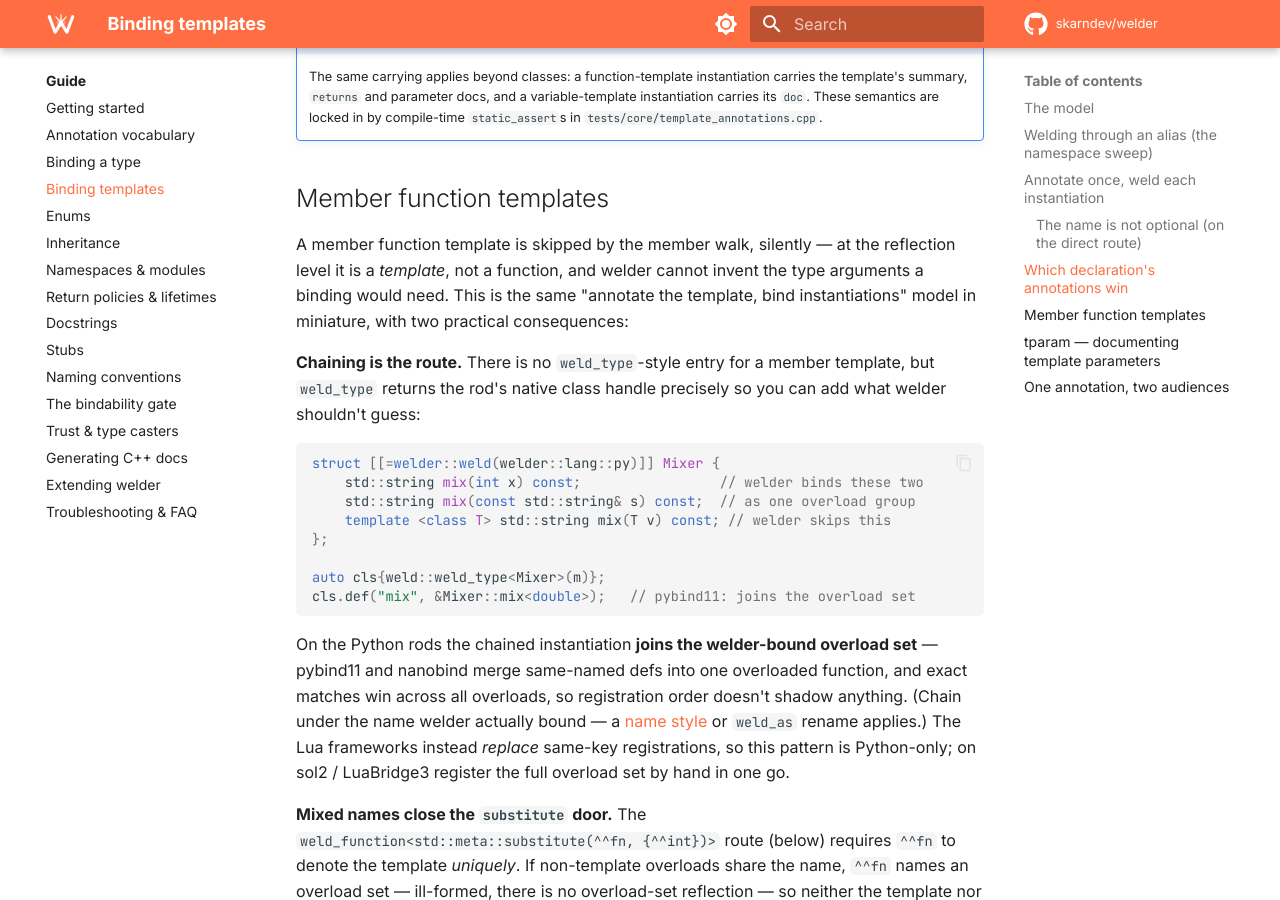
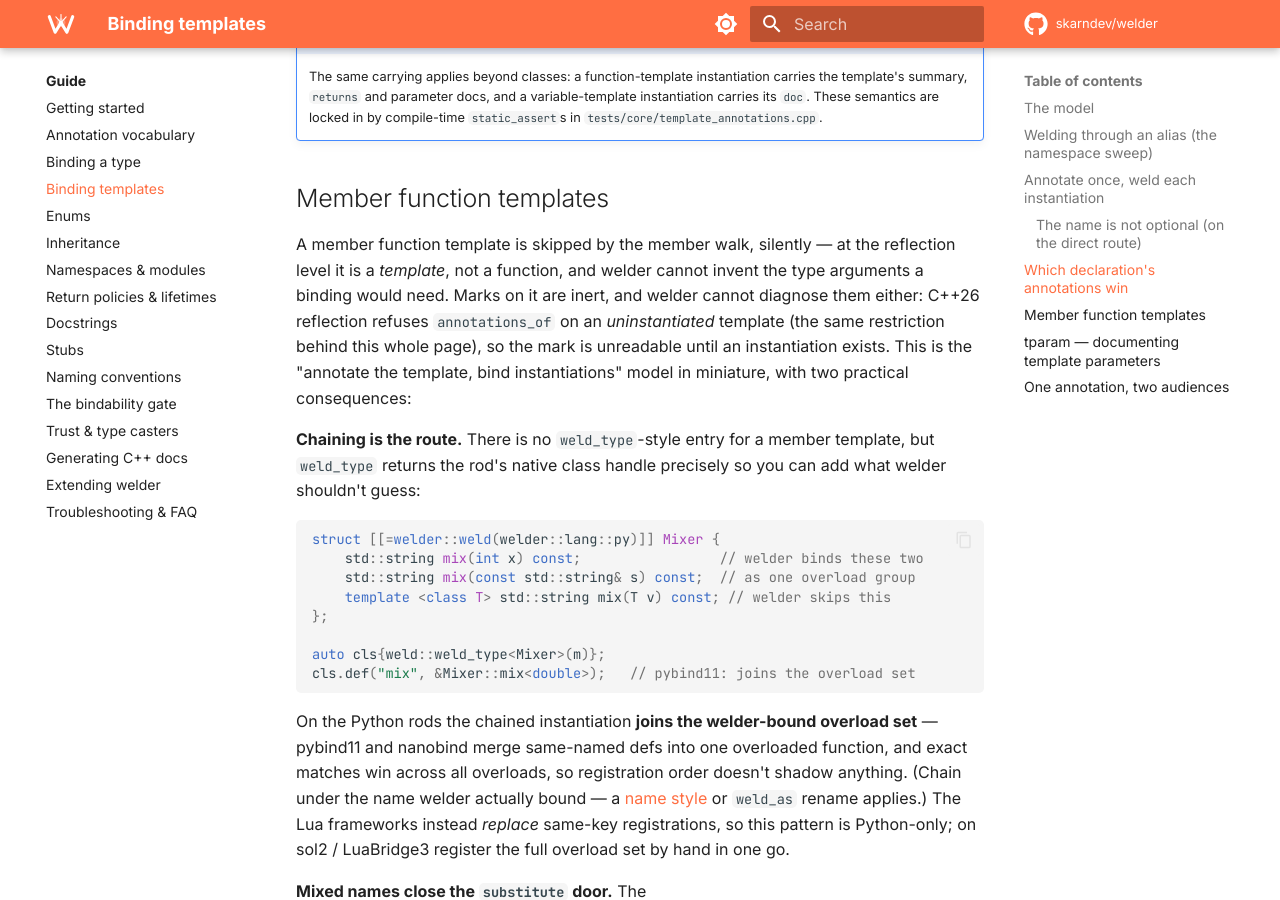
Before and after one commit to skarndev/welder, an MkDocs documentation site: the page built from docs/content/guide/templates.md, in a window 1280 px wide and 900 px high, scrolled down 3846 px. Built offline with MkDocs 1.6.1 and Material for MkDocs 9.7.7, drawn with Linux system fonts in a browser that asks for light colours; comment, search, counter and statistics services are not loaded.

Commit message:
docs: marks on member function templates are unreadable, not just inert
Attempted the fail-fast static_assert for include/only marks on member
function templates; P2996 refuses annotations_of on an uninstantiated
template (the query itself throws, marked or not), so the mark cannot even
be seen to be diagnosed. Documented the constraint in the member walk, the
templates guide, and the context file instead.

Co-Authored-By: Claude Fable 5 <noreply@anthropic.com>

```diff
--- a/docs/content/guide/templates.md
+++ b/docs/content/guide/templates.md
@@ -185,8 +185,12 @@ field docs, method `doc`/`returns`, and parameter docs all read back off
 
 A member function template is skipped by the member walk, silently — at the
 reflection level it is a *template*, not a function, and welder cannot invent the
-type arguments a binding would need. This is the same "annotate the template, bind
-instantiations" model in miniature, with two practical consequences:
+type arguments a binding would need. Marks on it are inert, and welder cannot
+diagnose them either: C++26 reflection refuses `annotations_of` on an
+*uninstantiated* template (the same restriction behind this whole page), so the
+mark is unreadable until an instantiation exists. This is the "annotate the
+template, bind instantiations" model in miniature, with two practical
+consequences:
 
 **Chaining is the route.** There is no `weld_type`-style entry for a member
 template, but `weld_type` returns the rod's native class handle precisely so you
```
Also changed, not shown: .claude/context/binding-features.md, 1 other file.
